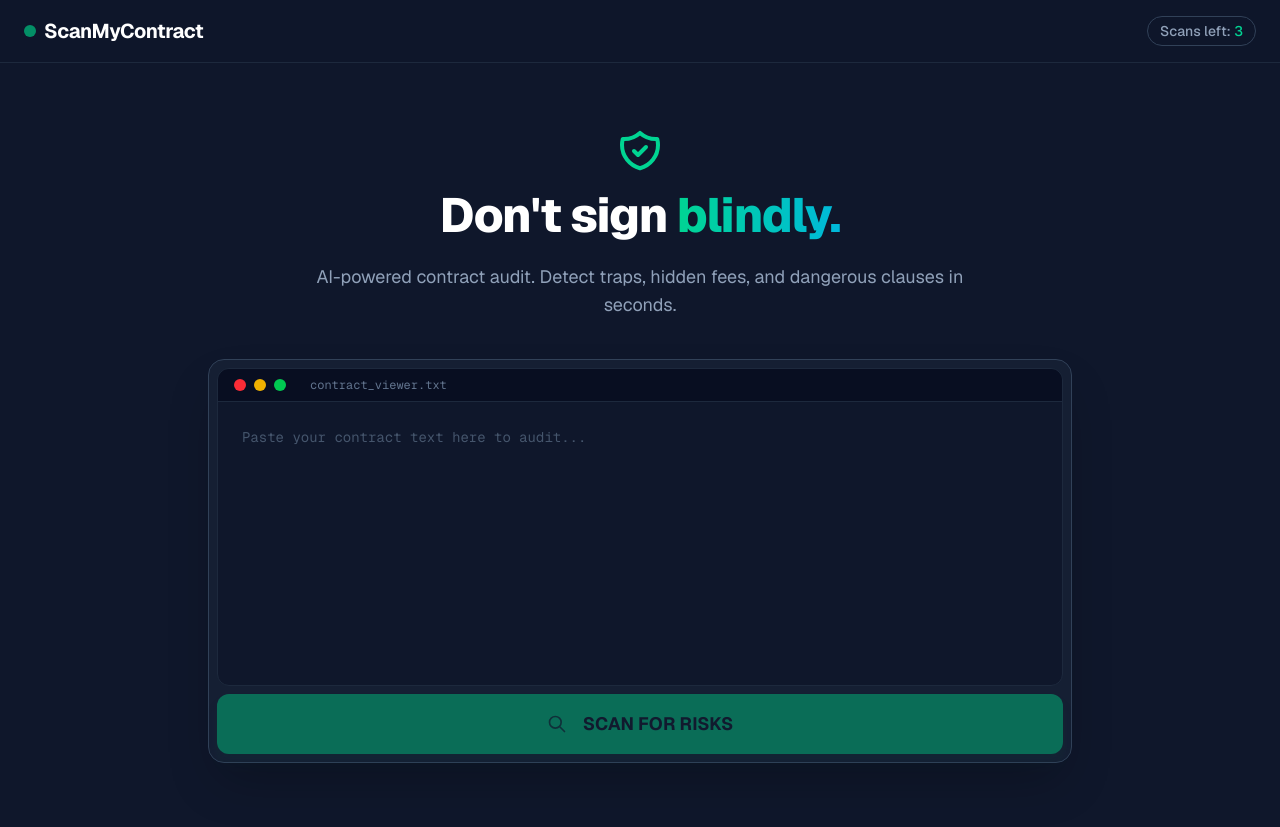
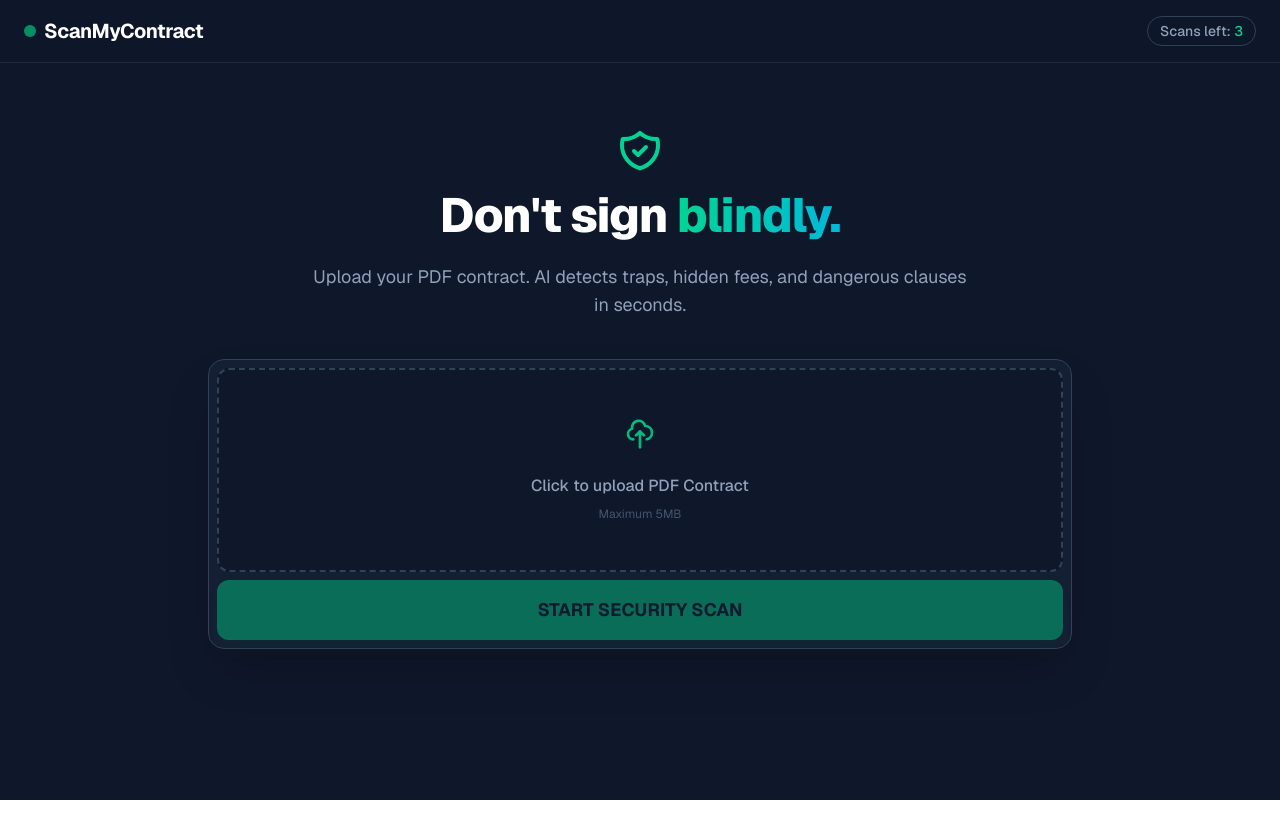
Before and after one commit to fadimgh/mon-saas-viral, a Next.js app: page / in a window 1280 px wide. After the commit the page ends 800 px from the top, so only its background shows below. Built offline with nearby package versions, Linux system fonts and the light colour scheme.

Commit message:
Ajout upload PDF

```diff
--- a/app/api/generate/route.js
+++ b/app/api/generate/route.js
@@ -1,5 +1,6 @@
 import { NextResponse } from 'next/server';
 import OpenAI from 'openai';
+import pdf from 'pdf-parse';
 
 const openai = new OpenAI({
   apiKey: process.env.OPENAI_API_KEY,
@@ -7,28 +8,41 @@ const openai = new OpenAI({
 
 export async function POST(req) {
   try {
-    const { contractText } = await req.json();
+    // 1. On récupère le fichier envoyé
+    const formData = await req.formData();
+    const file = formData.get('file');
 
-    if (!contractText) {
-      return NextResponse.json({ error: "No text provided" }, { status: 400 });
+    if (!file) {
+      return NextResponse.json({ error: "No file uploaded" }, { status: 400 });
     }
 
+    // 2. On transforme le fichier en texte lisible pour l'IA
+    const bytes = await file.arrayBuffer();
+    const buffer = Buffer.from(bytes);
+
+    let contractText = "";
+    try {
+      const data = await pdf(buffer);
+      contractText = data.text;
+    } catch (e) {
+      return NextResponse.json({ error: "Failed to read PDF" }, { status: 500 });
+    }
+
+    // 3. On coupe si c'est trop long (L'IA a une limite)
+    const truncatedText = contractText.substring(0, 15000); // ~5-6 pages
+
+    // 4. Le Prompt de l'Avocat
     const systemPrompt = `You are "ScanMyContract", an expert AI Legal Auditor.
-    Your job is to protect freelancers and individuals from bad contracts.
+    Analyze the contract text provided.
 
-    Analyze the text provided. Do NOT summarize it.
-    Instead, detect and list the RISKS and TRAPS using these emojis:
+    Detect and list the RISKS and TRAPS using these emojis:
+    🔴 [CRITICAL RISK]: For dangerous clauses.
+    ⚠️ [WARNING]: For vague terms or disadvantageous conditions.
+    ✅ [GOOD]: If a specific section is standard and safe.
 
-    🔴 [CRITICAL RISK]: For dangerous clauses (non-compete, unlimited liability, unpaid work).
-    ⚠️ [WARNING]: For vague terms or disadvantageous conditions (long payment terms).
-    ✅ [GOOD]: If a specific section is standard and safe (only mention 1 or 2 key good points).
+    Format as a concise bullet point list. Be professional and sharp.`;
 
-    Format the output as a clean list of bullet points.
-    Keep it concise, punchy, and professional.
-    If the contract looks safe, say it clearly.
-    `;
-
-    const userPrompt = `Analyze this contract part: "${contractText.substring(0, 3000)}"`; // On limite pour l'instant
+    const userPrompt = `Analyze this contract: "${truncatedText}"`;
 
     const completion = await openai.chat.completions.create({
       model: "gpt-3.5-turbo",
@@ -36,7 +50,7 @@ export async function POST(req) {
         { role: "system", content: systemPrompt },
         { role: "user", content: userPrompt },
       ],
-      temperature: 0.5, // Plus analytique, moins créatif
+      temperature: 0.5,
     });
 
     const result = completion.choices[0].message.content;
--- a/app/page.js
+++ b/app/page.js
@@ -1,20 +1,23 @@
 "use client";
-import { useState, useEffect } from 'react';
+import { useState, useEffect, useRef } from 'react';
 
 // --- ICONS ---
 const ShieldIcon = () => (
   <svg className="w-12 h-12 text-emerald-400 mb-4 mx-auto" fill="none" stroke="currentColor" viewBox="0 0 24 24"><path strokeLinecap="round" strokeLinejoin="round" strokeWidth="2" d="M9 12l2 2 4-4m5.618-4.016A11.955 11.955 0 0112 2.944a11.955 11.955 0 01-8.618 3.04A12.02 12.02 0 003 9c0 5.591 3.824 10.29 9 11.622 5.176-1.332 9-6.03 9-11.622 0-1.042-.133-2.052-.382-3.016z" /></svg>
 );
-
-const SearchIcon = () => (
-  <svg className="w-5 h-5 animate-pulse mr-2" fill="none" stroke="currentColor" viewBox="0 0 24 24"><path strokeLinecap="round" strokeLinejoin="round" strokeWidth="2" d="M21 21l-6-6m2-5a7 7 0 11-14 0 7 7 0 0114 0z" /></svg>
+const UploadIcon = () => (
+  <svg className="w-8 h-8 text-emerald-500 mb-2" fill="none" stroke="currentColor" viewBox="0 0 24 24"><path strokeLinecap="round" strokeLinejoin="round" strokeWidth="2" d="M7 16a4 4 0 01-.88-7.903A5 5 0 1115.9 6L16 6a5 5 0 011 9.9M15 13l-3-3m0 0l-3 3m3-3v12" /></svg>
+);
+const FileIcon = () => (
+  <svg className="w-6 h-6 text-slate-300" fill="none" stroke="currentColor" viewBox="0 0 24 24"><path strokeLinecap="round" strokeLinejoin="round" strokeWidth="2" d="M9 12h6m-6 4h6m2 5H7a2 2 0 01-2-2V5a2 2 0 012-2h5.586a1 1 0 01.707.293l5.414 5.414a1 1 0 01.293.707V19a2 2 0 01-2 2z" /></svg>
 );
 
 export default function Home() {
-  const [contractText, setContractText] = useState('');
+  const [file, setFile] = useState(null);
   const [analysis, setAnalysis] = useState('');
   const [loading, setLoading] = useState(false);
   const [scanStep, setScanStep] = useState('');
+  const fileInputRef = useRef(null);
 
   const [credits, setCredits] = useState(3);
   const [isVip, setIsVip] = useState(false);
@@ -32,29 +35,38 @@ export default function Home() {
     }
   }, []);
 
+  const handleFileChange = (e) => {
+    if (e.target.files && e.target.files[0]) {
+      setFile(e.target.files[0]);
+    }
+  };
+
   const runScan = async () => {
     if (!isVip && credits <= 0) {
       setShowPaywall(true);
       return;
     }
-    if (!contractText) return;
+    if (!file) return;
 
     setLoading(true);
     setAnalysis('');
 
-    const steps = ["Initializing Scan...", "Detecting Hidden Clauses...", "Checking Legal Compliance...", "Finalizing Report..."];
+    const steps = ["Reading PDF...", "Analyzing Clauses...", "Detecting Traps...", "Finalizing Report..."];
     for (let i = 0; i < steps.length; i++) {
       setScanStep(steps[i]);
       await new Promise(r => setTimeout(r, 800));
     }
 
     try {
+      const formData = new FormData();
+      formData.append('file', file);
+
       const res = await fetch('/api/generate', {
         method: 'POST',
-        headers: { 'Content-Type': 'application/json' },
-        body: JSON.stringify({ contractText }),
+        body: formData,
       });
       const data = await res.json();
+
       if (data.result) {
         setAnalysis(data.result);
         if (!isVip) {
@@ -62,9 +74,11 @@ export default function Home() {
           setCredits(newCredits);
           localStorage.setItem('scanCredits', newCredits);
         }
+      } else {
+        alert("Error: Could not read this PDF.");
       }
     } catch (error) {
-      alert("Error scanning contract.");
+      alert("Error uploading file.");
     } finally {
       setLoading(false);
     }
@@ -103,44 +117,55 @@ export default function Home() {
             Don't sign <span className="text-transparent bg-clip-text bg-gradient-to-r from-emerald-400 to-cyan-500">blindly.</span>
           </h1>
           <p className="text-lg text-slate-400">
-            AI-powered contract audit. Detect traps, hidden fees, and dangerous clauses in seconds.
+            Upload your PDF contract. AI detects traps, hidden fees, and dangerous clauses in seconds.
           </p>
         </div>
 
+        {/* UPLOAD ZONE */}
         <div className="w-full bg-slate-800/50 border border-slate-700 rounded-2xl p-2 shadow-2xl backdrop-blur-sm">
 
-          <div className="bg-slate-900 rounded-xl border border-slate-800 overflow-hidden">
-            <div className="flex items-center px-4 py-2 border-b border-slate-800 bg-slate-950/50 gap-2">
-              <div className="w-3 h-3 rounded-full bg-red-500"></div>
-              <div className="w-3 h-3 rounded-full bg-yellow-500"></div>
-              <div className="w-3 h-3 rounded-full bg-green-500"></div>
-              <span className="ml-4 text-xs text-slate-500 font-mono">contract_viewer.txt</span>
-            </div>
+          <div
+            onClick={() => fileInputRef.current.click()}
+            className="bg-slate-900 rounded-xl border-2 border-dashed border-slate-700 hover:border-emerald-500 hover:bg-slate-800/50 transition-all cursor-pointer p-12 flex flex-col items-center justify-center group"
+          >
+            <input
+              type="file"
+              ref={fileInputRef}
+              onChange={handleFileChange}
+              accept=".pdf"
+              className="hidden"
+            />
 
-            <textarea
-              rows="10"
-              value={contractText}
-              onChange={(e) => setContractText(e.target.value)}
-              placeholder="Paste your contract text here to audit..."
-              className="w-full p-6 bg-transparent text-slate-300 placeholder-slate-600 outline-none resize-none font-mono text-sm leading-relaxed"
-            />
+            {file ? (
+              <div className="flex items-center gap-3 bg-slate-800 px-4 py-2 rounded-lg border border-slate-600">
+                <FileIcon />
+                <span className="font-mono text-emerald-400">{file.name}</span>
+              </div>
+            ) : (
+              <>
+                <div className="group-hover:scale-110 transition-transform duration-300">
+                  <UploadIcon />
+                </div>
+                <p className="text-slate-400 font-medium mt-4">Click to upload PDF Contract</p>
+                <p className="text-slate-600 text-xs mt-2">Maximum 5MB</p>
+              </>
+            )}
           </div>
 
           <button
             onClick={runScan}
-            disabled={loading || !contractText}
+            disabled={loading || !file}
             className="w-full mt-2 py-4 rounded-xl bg-emerald-500 hover:bg-emerald-400 text-slate-900 font-bold text-lg transition-all shadow-lg shadow-emerald-900/20 disabled:opacity-50 disabled:cursor-not-allowed flex items-center justify-center gap-2"
           >
             {loading ? (
               <span className="font-mono animate-pulse">{scanStep}</span>
             ) : (
-              <>
-                <SearchIcon /> SCAN FOR RISKS
-              </>
+              "START SECURITY SCAN"
             )}
           </button>
         </div>
 
+        {/* RESULTS */}
         {analysis && (
           <div className="w-full mt-8 animate-fade-in-up">
             <div className="bg-black border border-slate-700 rounded-xl p-6 relative shadow-2xl">
@@ -159,28 +184,25 @@ export default function Home() {
 
       </main>
 
+      {/* PAYWALL */}
       {showPaywall && (
         <div className="fixed inset-0 z-50 flex items-center justify-center p-4">
           <div className="absolute inset-0 bg-black/80 backdrop-blur-sm"></div>
           <div className="bg-slate-900 border border-slate-700 rounded-2xl shadow-2xl p-8 max-w-md w-full relative z-10 text-center">
-            <div className="w-16 h-16 bg-slate-800 rounded-full flex items-center justify-center mx-auto mb-6">
-                <svg className="w-8 h-8 text-red-500" fill="none" stroke="currentColor" viewBox="0 0 24 24"><path strokeLinecap="round" strokeLinejoin="round" strokeWidth="2" d="M12 15v2m-6 4h12a2 2 0 002-2v-6a2 2 0 00-2-2H6a2 2 0 00-2 2v6a2 2 0 002 2zm10-10V7a4 4 0 00-8 0v4h8z" /></svg>
-            </div>
             <h2 className="text-2xl font-bold text-white mb-2">Maximum Risk Protection</h2>
             <p className="text-slate-400 mb-8 text-sm">
-              You've used your free scans. Unlock unlimited audits and protect yourself from bad deals forever.
+              Unlock unlimited PDF audits and protect yourself.
             </p>
 
             <a
-              href="https://stripe.com"
+              href="https://buy.stripe.com/test_eVqbJ0df3afu6AS1ty7g400" // METS TON LIEN STRIPE ICI
               target="_blank"
-              className="block w-full py-4 rounded-xl bg-gradient-to-r from-emerald-500 to-cyan-500 text-black font-bold text-lg hover:shadow-lg hover:shadow-emerald-500/20 transition-all mb-6"
+              className="block w-full py-4 rounded-xl bg-gradient-to-r from-emerald-500 to-cyan-500 text-black font-bold text-lg hover:shadow-lg transition-all mb-6"
             >
               Unlock Unlimited Access ($29)
             </a>
 
             <div className="border-t border-slate-800 pt-6">
-              <p className="text-xs font-bold text-slate-500 mb-2 uppercase tracking-wide">Have a code?</p>
               <div className="flex gap-2">
                 <input
                   type="text"
--- a/package.json
+++ b/package.json
@@ -11,6 +11,7 @@
   "dependencies": {
     "next": "16.0.8",
     "openai": "^6.10.0",
+    "pdf-parse": "^2.4.5",
     "react": "19.2.1",
     "react-dom": "19.2.1"
   },
```
Also changed, not shown: 1 other file (tests, documents, lock files or other folders).
